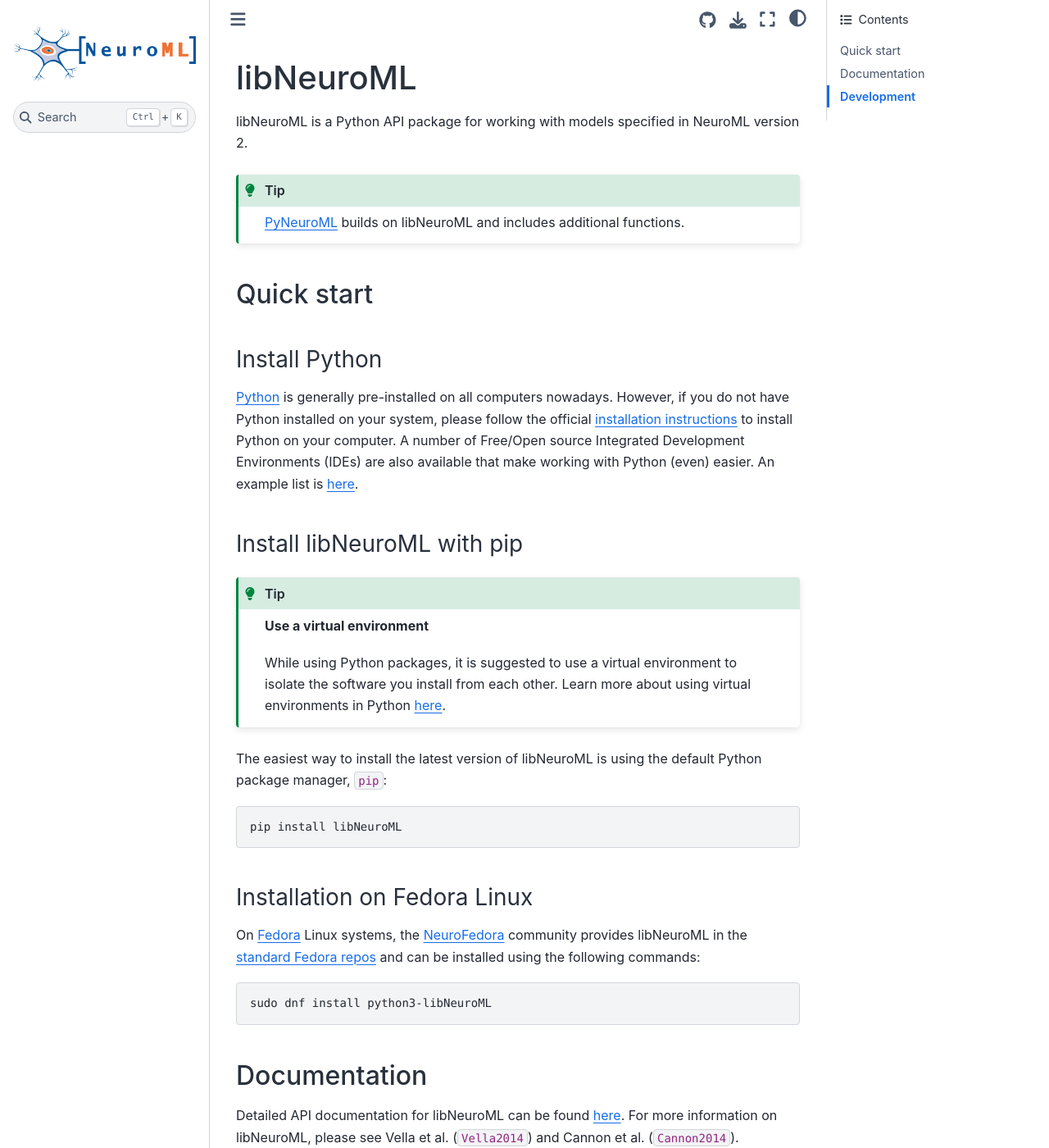
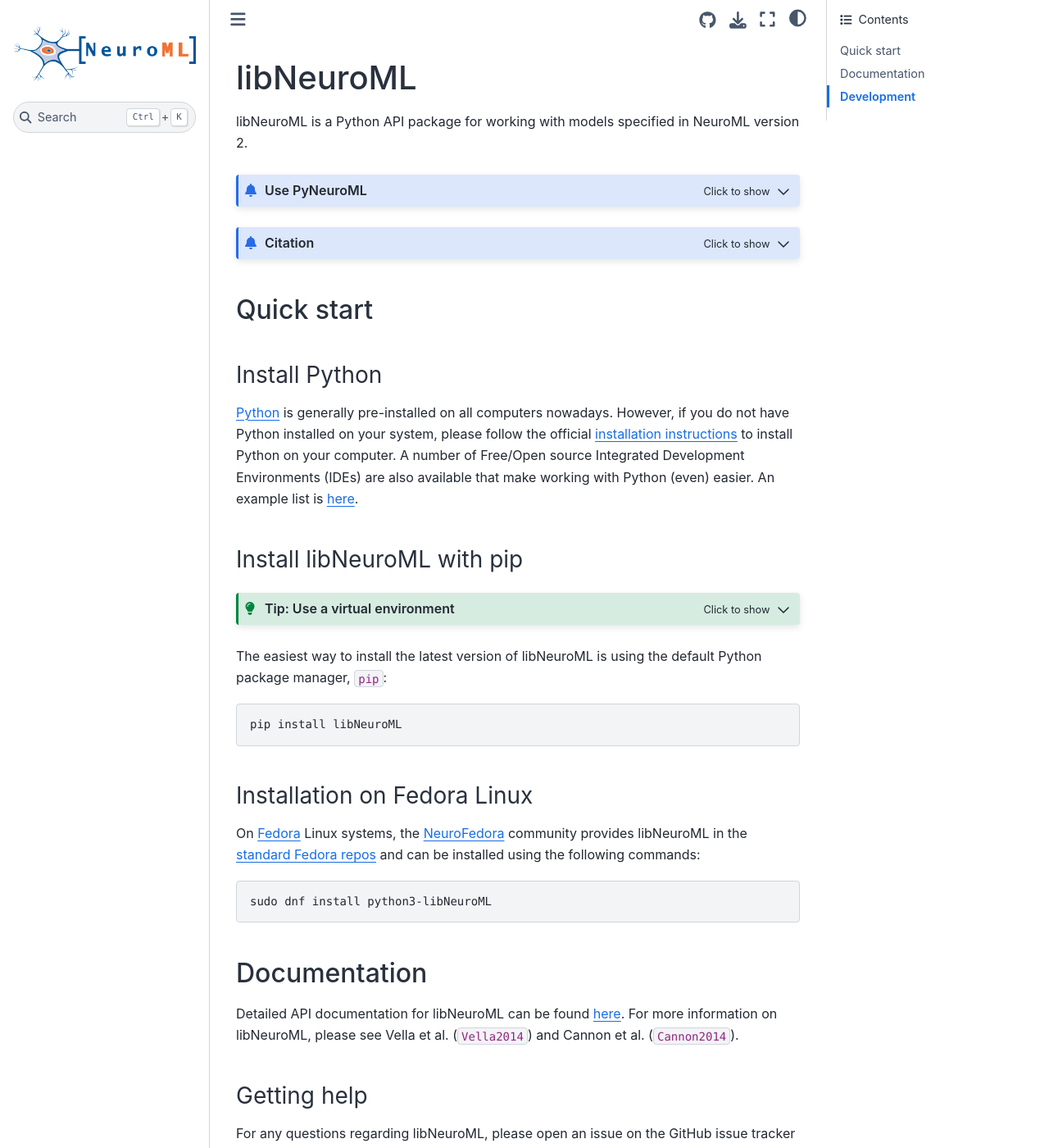
Before and after one commit to NeuroML/Documentation, a Jupyter Book: the page built from source/Userdocs/Software/libNeuroML.md, in a window 1280 px wide and 1400 px high. Shown: the whole window at 82% size. Built offline with Jupyter Book 1.0.4 settings and Sphinx 7.4.7 and the Sphinx Book theme 1.1.4, drawn with Linux system fonts in a browser that asks for light colours; pages that are not in the unit, such as notebooks, are missing from menus; cross-references to code outside the pages are shown as plain code; some of the changed text lies outside the part shown.

Commit message:
style: make all admonitions collapsable to save vertical space

````diff
--- a/source/Userdocs/Software/libNeuroML.md
+++ b/source/Userdocs/Software/libNeuroML.md
@@ -2,9 +2,15 @@
 # libNeuroML
 
 libNeuroML is a Python API package for working with models specified in NeuroML version 2.
-```{tip}
+```{admonition} Use PyNeuroML
+:class: dropdown
 {ref}`PyNeuroML <pyneuroml>` builds on libNeuroML and includes additional functions.
 ```
+```{admonition} Citation
+:class: dropdown
+Please cite Vella et al. ({cite}`Vella2014`) if you use libNeuroML.
+```
+
 (libneuroml:quickstart)=
 ## Quick start
 
@@ -18,9 +24,8 @@
 
 (libneuroml:install_with_pip)=
 ### Install libNeuroML with pip
-```{tip}
-
-**Use a virtual environment**
+```{admonition} Tip: Use a virtual environment
+:class: tip dropdown
 
 While using Python packages, it is suggested to use a virtual environment to isolate the software you install from each other.
 Learn more about using virtual environments in Python [here](https://docs.python.org/3/tutorial/venv.html).
@@ -44,9 +49,6 @@
 Detailed API documentation for libNeuroML can be found [here](https://libneuroml.readthedocs.io/en/latest/).
 For more information on libNeuroML, please see Vella et al. ({cite}`Vella2014`) and Cannon et al. ({cite}`Cannon2014`).
 
-```{admonition} Citation
-Please cite Vella et al. ({cite}`Vella2014`) if you use libNeuroML.
-```
 (libneuroml:gethelp)=
 ### Getting help
 
````
Also changed, not shown: source/Userdocs/Software/PyNeuroML.md (+6 -3 lines), source/Userdocs/Software/jLEMS.md (+1 -0 lines), source/Userdocs/Software/jNeuroML.md (+5 -0 lines).
